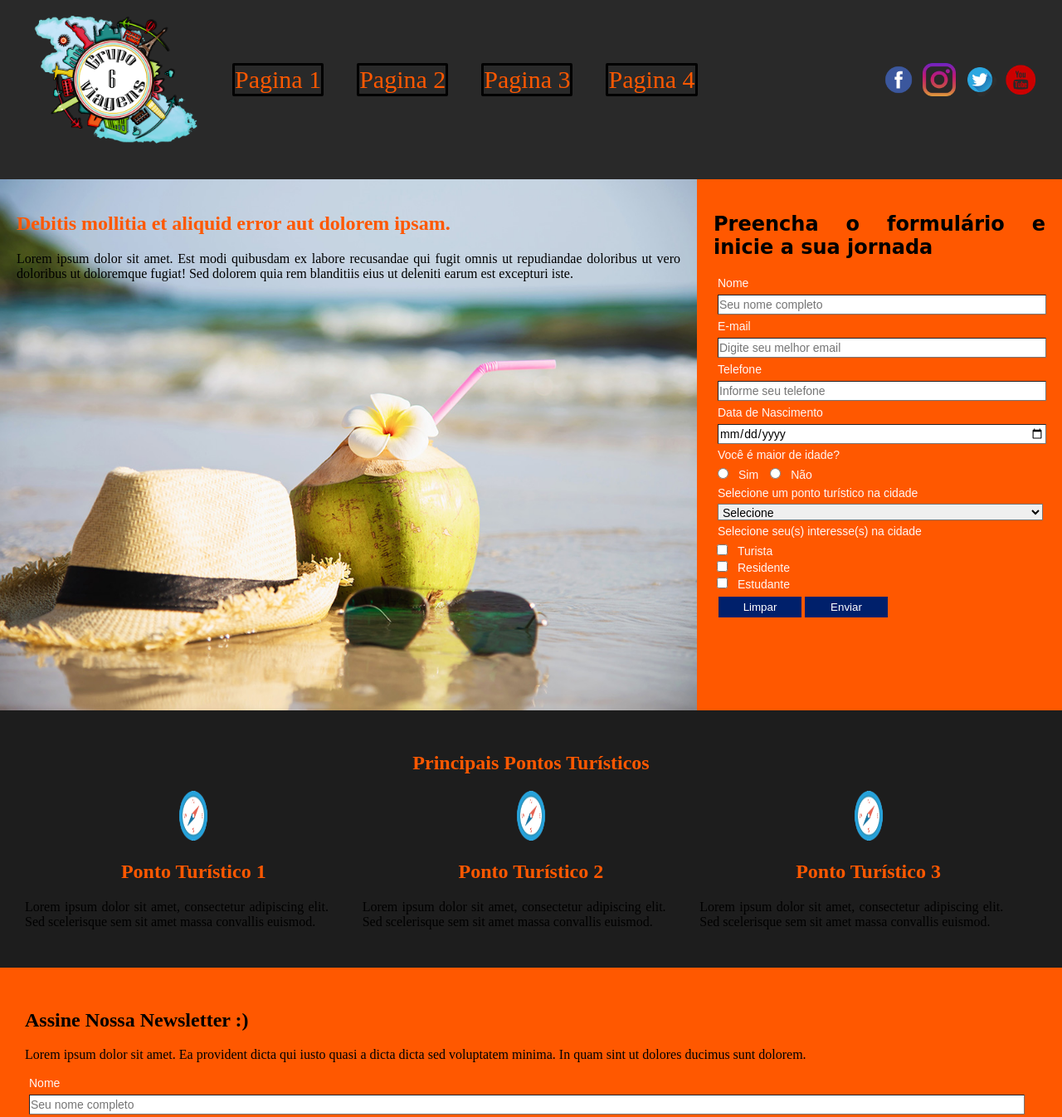
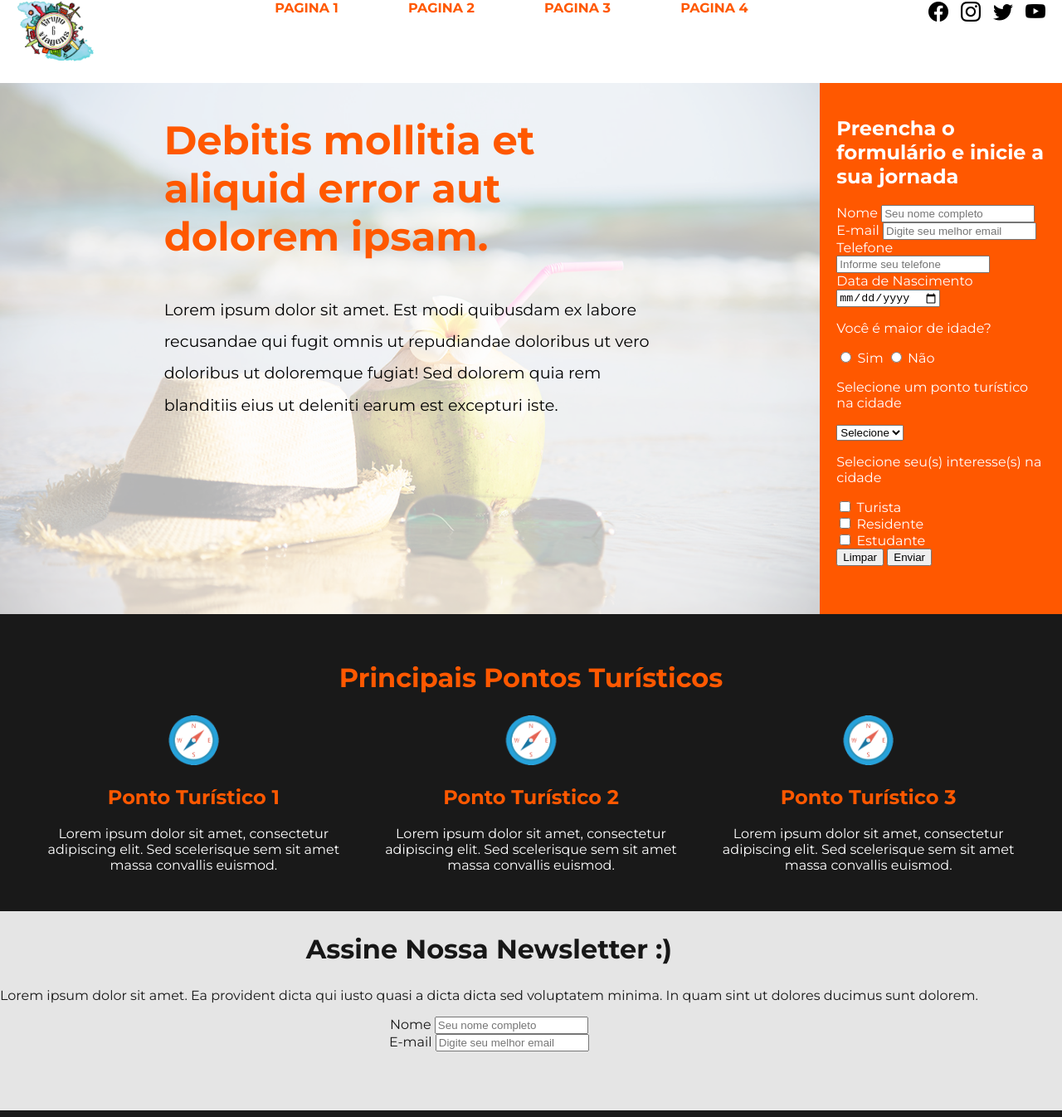
Before and after one commit to jhalves83/Front-End-CheckPoint2, a plain HTML site: page index.html in a window 1280 px wide. Shown: the top 1346 px of the page at 83% size. Drawn offline with nearby package versions, Linux system fonts and the light colour scheme.

Commit message:
Flexbox adicionado

```diff
--- a/index.html
+++ b/index.html
@@ -35,13 +35,14 @@
 
     <!--CSS-->
     <link rel="stylesheet" href="./style.css" type="text/css">
+
+    <!-- Boostrap Icons -->
+    <link rel="stylesheet" href="https://cdn.jsdelivr.net/npm/bootstrap-icons@1.7.1/font/bootstrap-icons.css">
 </head>
 
-<body class="corpo">
-    <header class="cabecalho">
-        <figure class="principal__figure">
+<body>
+    <header class="linha cabecalho">
         <img class="cabecalho__img" src="./img/logo.png" alt="Logo do grupo 6 viagens">
-        </figure>
         <nav class="cabecalho__nav">
             <a class="cabecalho__link" href="../pages/pagina1.html" target="_blank">Pagina 1</a>
             <a class="cabecalho__link" href="../pages/pagina2.html" target="_blank">Pagina 2</a>
@@ -49,18 +50,23 @@
             <a class="cabecalho__link" href="../pages/pagina4.html" target="_blank">Pagina 4</a>
         </nav>
         <div class="cabecalho__redesSociais">
-            <a href="https://www.facebook.com" target="_blank"><img class="cabecalho__redesSociais__img" src="./img/face.png"></a>
-            <a href="https://www.instagram.com" target="_blank"><img class="cabecalho__redesSociais__img"
-                    src="./img/instapng.png"></a>
-            <a href="https://twitter.com" target="_blank"><img class="cabecalho__redesSociais__img"
-                    src="./img/twitterpng.png"></a>
-            <a href="https://www.youtube.com" target="_blank"><img class="cabecalho__redesSociais__img"
-                    src="./img/youtube.png"></a>
+            <a href="https://www.facebook.com" class="cabecalho__redesSociais__icon" target="_blank">
+                <i class="bi bi-facebook"></i>
+            </a>
+            <a href="https://www.instagram.com" class="cabecalho__redesSociais__icon"n target="_blank">
+                <i class="bi bi-instagram"></i>
+            </a>
+            <a href="https://twitter.com" class="cabecalho__redesSociais__icon" target="_blank">
+                <i class="bi bi-twitter"></i>
+            </a>
+            <a href="https://www.youtube.com" class="cabecalho__redesSociais__icon" target="_blank">
+                <i class="bi bi-youtube"></i>
+            </a>
         </div>
     </header>
-
-    <main class="principal">
-        <section class="chamadaPrincipal">
+    <main class="linha principal">
+        <section class="linha chamadaPrincipal">
+            <div class="chamadaPrincipal__conteudo">
                 <h1 class="chamadaPrincipal__titulo">
                     Debitis mollitia et aliquid error aut dolorem ipsam.
                 </h1>
@@ -70,6 +76,8 @@
                     vero doloribus ut doloremque fugiat! Sed dolorem quia rem blanditiis eius ut deleniti earum est
                     excepturi iste.
                 </p>
+            </div>
+            <div class="chamadaPrincipal__fundo"></div>
         </section>
         <section class="cadastro">
             <h1 class="cadastro__titulo">
@@ -136,12 +144,13 @@
         </section>
     </main>
     <section class="pontosTuristicos">
-        <h1 class="pontosTuristicos__titulo">Principais Pontos Turísticos</h1>
+        <h1 class="sectionTitulo pontosTuristicos__titulo">Principais Pontos Turísticos</h1>
+        <div class='linha'>
             <article class="pontosTuristicos__article">
                 <a class="pontosTuristicos__link" href="../pages/pagina2.html" target="_blank">
                     <img class="pontosTuristicos__img" src="./img/icone_rodape.png">
                 </a>
-            <h2 class="pontosTuristicos__titulo">Ponto Turístico 1</h2>
+                <h2 class="pontosTuristicos__itemsTitulo">Ponto Turístico 1</h2>
                 <p class="pontosTuristicos__paragrafo">
                     Lorem ipsum dolor sit amet, consectetur adipiscing elit. Sed scelerisque sem sit amet massa convallis
                     euismod.
@@ -151,7 +160,7 @@
                 <a class="pontosTuristicos__link" href="../pages/pagina2.html" target="_blank">
                     <img class="pontosTuristicos__img" src="./img/icone_rodape.png">
                 </a>
-            <h2 class="pontosTuristicos__titulo">Ponto Turístico 2</h2>
+                <h2 class="pontosTuristicos__itemsTitulo">Ponto Turístico 2</h2>
                 <p class="pontosTuristicos__paragrafo">
                     Lorem ipsum dolor sit amet, consectetur adipiscing elit. Sed scelerisque sem sit amet massa convallis
                     euismod.
@@ -161,15 +170,17 @@
                 <a class="pontosTuristicos__link" href="../pages/pagina2.html" target="_blank">
                     <img class="pontosTuristicos__img" src="./img/icone_rodape.png">
                 </a>
-            <h2 class="pontosTuristicos__titulo">Ponto Turístico 3</h2>
+                <h2 class="pontosTuristicos__itemsTitulo">Ponto Turístico 3</h2>
                 <p class="pontosTuristicos__paragrafo">
                     Lorem ipsum dolor sit amet, consectetur adipiscing elit. Sed scelerisque sem sit amet massa convallis
                     euismod.
                 </p>
             </article>
+        </div>
     </section>
-    <section class="newsletter">
-        <h1 class="newsletter__titulo">Assine Nossa Newsletter :)</h1 class="titulo">
+    <section class="linha newsletter">
+        <div class='newsletter__conteudo'>
+            <h1 class="sectionTitulo newsletter__titulo">Assine Nossa Newsletter :)</h1>
             <p class="newsletter__paragrafo">
                 Lorem ipsum dolor sit amet. Ea provident dicta qui iusto quasi a dicta dicta sed voluptatem minima.
                 In quam sint ut dolores ducimus sunt dolorem.
@@ -186,8 +197,9 @@
                         placeholder="Digite seu melhor email">
                 </div>
             </form>
+        </div>
     </section>
-    <footer class="rodape">
+    <footer class="linha rodape">
         <p class="rodape__paragrafo">Todos os direitos reservados - Nome da Empresa</p>
         <p class="rodape__paragrafo">Av. Lorem Ipsum, silor domor xyz - Estado XY</p>
     </footer>
--- a/style.css
+++ b/style.css
@@ -1,105 +1,128 @@
+@import url('https://fonts.googleapis.com/css2?family=Montserrat:wght@400;700&display=swap');
+
 /*CORPO*/
 
-.corpo {
-    background-color: rgb(41, 41, 41);
-    margin: 0px;
-    padding: 0px;
+html, body {
+    font-family: 'Montserrat', Arial, Helvetica, sans-serif;
+    margin: 0;
+    padding: 0;
     box-sizing: border-box;
 }
 
 /*CABEÇALHO*/
 
+.linha {
+    display: flex;
+    flex-direction: row;
+}
+
 .cabecalho {
-    height: 200px;
-    width: 100%;
+    background-color: #fff;
+    height: 100px;
+    padding-left: 20px;
+    padding-right: 20px;
+    justify-content: space-between;
 }
 
 .cabecalho__img {
-    width: 200px;
-    float: left;
+    height: 75%;
 }
 
 .cabecalho__link {
+    color: #ff5800;
+    font-weight: 700;
     text-decoration: none;
-    float: left;
-    font-size: 30px;
-    margin-top: 60px;
+    text-transform: uppercase;
     margin-left: 40px;
-    border: solid;
-    border-radius: 2px;
-    border-color: black;
-    color: #ff5800;
+    margin-right: 40px;
 }
 
 .cabecalho__redesSociais {
-    float: right;
-    margin-right: 30px;
+    font-size: 1.5rem;
+    display: flex;
+    gap: 15px;
 }
 
-.cabecalho__redesSociais__img {
-    width: 40px;
-    right: 40px;
-    margin-left: 5px;
-    margin-top: 60px;
+.cabecalho__redesSociais__icon {
+    color: #000;
+    text-decoration: none;
 }
 
 /*CONTEÚDO PRINCIPAL*/
 
-.principal {
+ .principal {
     width: 100%;
-    height: 600px;
+    height: 80vh;
+    align-items: unset;
 }
 
 .chamadaPrincipal {
-    float: left;
-    text-align: justify;
-    width: calc(100% - 480px);
-    height: inherit;
-    padding: 20px;
+    background-color: #fff;
+    position: relative;
+}
+
+.chamadaPrincipal__conteudo {
+    width: 60%;
+    margin-left: auto;
+    margin-right: auto;
+    position: relative;
+    z-index: 1;
+}
+
+.chamadaPrincipal__titulo {
+    font-size: 3rem;
+    color: #ff5800;
+}
+
+.chamadaPrincipal__paragrafo {
+    font-size: 1.2rem;
+    line-height: 2;
+}
+
+.chamadaPrincipal__fundo {
     background-image: url("./img/fundo2.jpg");
     background-repeat: no-repeat;
     background-size: cover;
-	background-position: center center;
-}
-
-.chamadaPrincipal__titulo {
-    color: #ff5800;
+    background-position: center center;
+    top: 0;
+    left: 0;
+    width: 100%;
+    height: 100%;
+    opacity: 0.3;
+    position: absolute;
 }
 
 .cadastro {
-    float: right;
     background-color: #ff5800;
-    width: 400px;
-    height: inherit;
-    text-align: justify;
+    color: #fff;
     padding: 20px;
 }
 
 .cadastro__titulo {
-    font-family: cursive;
+    font-size: 1.5rem;
+}
+
+/*
+
+.cadastro__formulario {
+    width: 100%;
 }
 
 .formulario__itens .formulario__label {
-    font-family: Arial, Helvetica, sans-serif;
     font-size: 14px;
-    color: #FFF7F5;
     margin: 5px;
 }
 
 .formulario__radios .formulario__label, .formulario__checkbox .formulario__label {
-    font-family: Arial, Helvetica, sans-serif;
     font-size: 14px;
-    color: #FFF7F5
 }
 
 .formulario__input {
-    display: block;
-    font-family: Arial, Helvetica, sans-serif;
     font-size: 14px;
     width: 98%;
     height: 20px;
     margin: 5px;
-    padding: 1px;
+    padding: 10px;
     border-width: 1px ;
     outline: none;
 }
@@ -113,7 +136,6 @@
     width: 100px;
     height: 25px;
     text-align: center;
-    font-family: Arial, Helvetica, sans-serif;
     color: #FFFFFF;
     background-color: #00206B;
     border: 1px;
@@ -122,61 +144,54 @@
 
 .formulario__button button:hover {
     color: chocolate;
+} */
+
+/*CONTEÚDO ADICIONAL*/
+.sectionTitulo {
+    font-size: 2rem;
 }
 
-/*CONTEÚDO ADICIONAL*/
-
 .pontosTuristicos {
-	width: calc(100% - 60px);
-	display: inline-block;
-	background-color: rgba(0, 0, 0, 0.3);
+	background-color: rgba(0, 0, 0, .9);
+    color: #fff;
 	padding: 30px;
 	text-align: center;
-}
-
-.pontosTuristicos__article {
-	width: 33.33%;
-	float: left;
 }
 
 .pontosTuristicos__titulo {
     color: #ff5800;
 }
 
-.pontosTuristicos__paragrafo {
-	width: 90%;
-	text-align: justify;
+.pontosTuristicos__itemsTitulo {
+    color: #ff5800;
 }
 
 .pontosTuristicos__img{
-    width: 60px;
     height: 60px;
 }
 
+
 .newsletter{
-    width: calc(100% - 60px);
-    display: inline-block;
-    background-color: #ff5800;
-    padding: 30px;
+    background-color: rgba(0, 0, 0, .1);
+    color: rgba(0, 0, 0, .9);
+    height: 30vh;
+    text-align: center;
+}
+
+.newsletter__conteudo {
+
 }
 
 /*RODAPÉ*/
 
 .rodape {
-    display: inline-block;
-	width: calc(100% - 20px);
-	border-top: 2px solid #888888;
-	margin-top: 30px;
+	background-color: rgba(0, 0, 0, 0.9);
+    color: white;
 	padding: 10px;
-	background-color: rgba(0, 0, 0, 0.5);
 	text-align: center;
 }
 
-.rodape__paragrafo {
-    font-family: cursive;
-    color: white;
-}
-
+/*
 @media screen and (max-width: 1024px) {
 	.chamadaPrincipal {
 		width: 80%;
@@ -209,4 +224,4 @@
 		display: block;
 		margin: 0 auto;
 	}
-}
+} */
```
Lines whose indentation alone changed are shown as unchanged.
